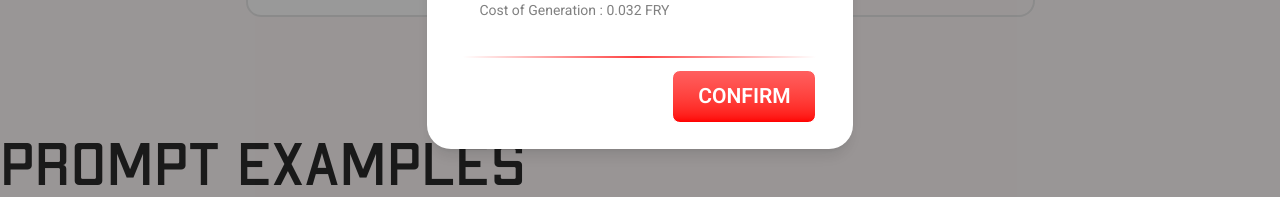
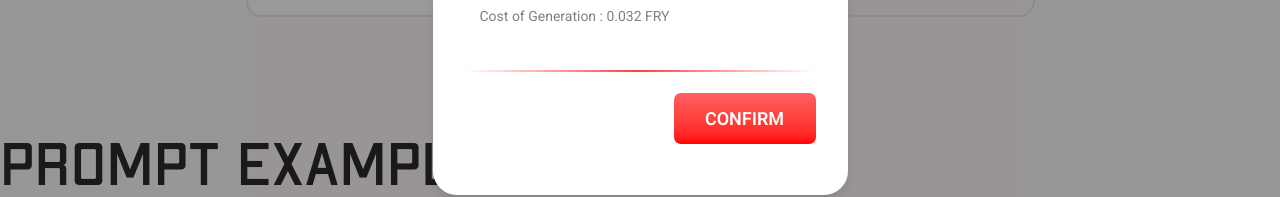
Before and after one commit to muznahrehman21/NFT, a React (Vite) app: page /second in a window 1280 px wide. Both pictures are taken after typing "Sample" into the empty fields and a click on the button "Generate". Shown: the part 1093-1290 px from the top of the page. Built offline with nearby package versions, Linux system fonts and the light colour scheme.

Commit message:
minor fixes

```diff
--- a/src/App.jsx
+++ b/src/App.jsx
@@ -12,6 +12,7 @@ import Connect from "./pages/Connect";
 import TopCollectionDetail from "./pages/TopCollectionDetail";
 import NftPage from "./pages/NftPage";
 import GenerateNFTPage from "./pages/GenerateNFTPage";
+import CreateNFTPage from "./pages/CreateNFTPage";
 function App() {
   return (
     <div className="flex flex-col justify-center items-center bg-[#FFF9F9]">
@@ -30,6 +31,8 @@ function App() {
           <Route path="/NFT Detail" element={<NftPage />} />
 
           <Route path="/Generate NFT" element={<GenerateNFTPage />} />
+
+          <Route path="/Create NFT" element={<CreateNFTPage />} />
         </Routes>
         <div className="mt-30">
           <Footer />
--- a/src/components/InputMaster.jsx
+++ b/src/components/InputMaster.jsx
@@ -45,7 +45,7 @@ function InputMaster() {
 
       {div && (
         <div className="z-50 fixed inset-0 flex justify-center items-center bg-black/40">
-          <div className="relative bg-white shadow-lg rounded-3xl w-[425.81px] h-[520px] overflow-auto">
+          <div className="relative bg-white shadow-lg p-4 rounded-3xl w-[415px] h-[611px] overflow-auto">
             <button
               onClick={() => {
                 console.log("Close clicked");
--- /dev/null
+++ b/src/pages/CreateNFTPage.jsx
@@ -0,0 +1,7 @@
+import React from "react";
+
+function CreateNFTPage() {
+  return <div>CreateNFTPage</div>;
+}
+
+export default CreateNFTPage;
--- a/src/pages/GenerateNFTPage.jsx
+++ b/src/pages/GenerateNFTPage.jsx
@@ -1,10 +1,11 @@
 import React from "react";
 import BorderWrapper from "../components/BorderWrapper";
 import Button1 from "../components/buttons/Button1";
-
+import { useNavigate } from "react-router-dom";
 function GenerateNFTPage() {
+  const Navigate = useNavigate();
   return (
-    <div className="flex flex-col items-center gap-3 p-3">
+    <div className="flex flex-col items-center gap-5 p-4">
       <h1 className="font-apex font-normal text-[#2B2B2B] text-[24px]">
         GENERATE NFT
       </h1>
@@ -57,6 +58,10 @@ function GenerateNFTPage() {
           Btn="CONFIRM"
           borderG={false}
           textcolor="text-white"
+          textsize="text-[18px]"
+          onClick={() => {
+            Navigate("/Create NFT");
+          }}
         />
       </div>
     </div>
```
